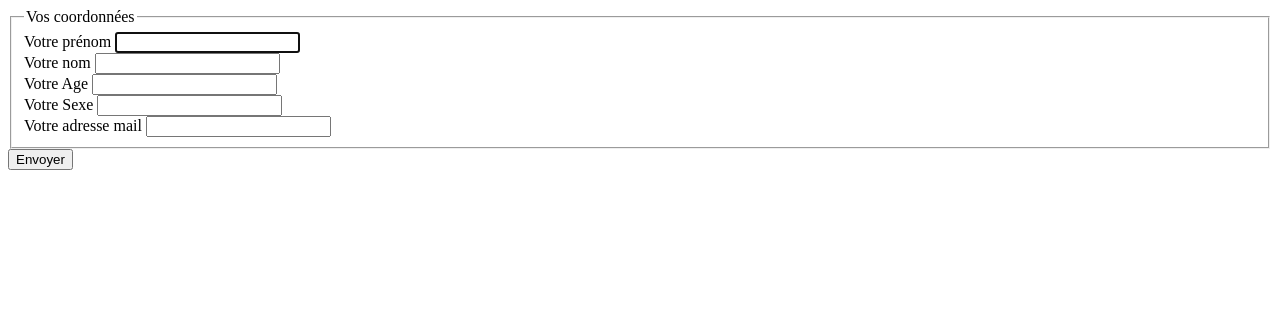
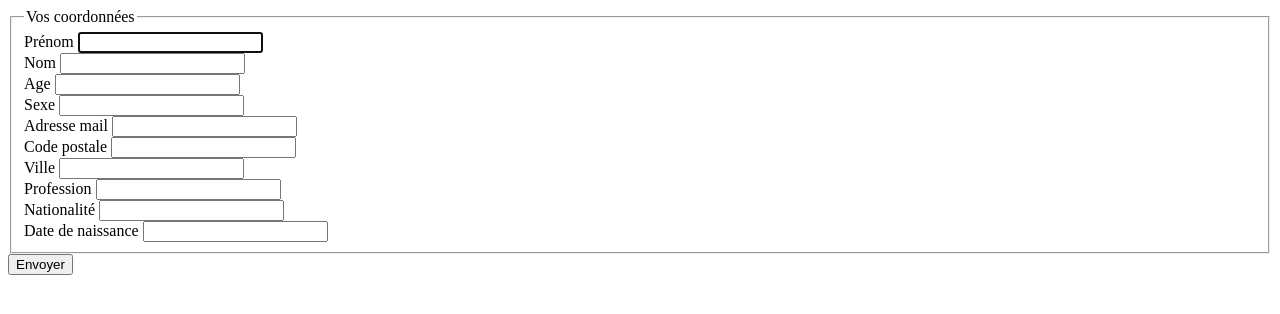
Before and after one commit to Fabian59II/ProjetFormulaire, a plain HTML site: page index.html in a window 1280 px wide. Drawn offline with Linux system fonts and the light colour scheme.

Commit message:
ajout ville profession nationalité date de naissance

```diff
--- a/index.html
+++ b/index.html
@@ -11,17 +11,26 @@
         <form action="" method="">
             <fieldset>
             <legend>Vos coordonnées</legend>
-            <label for="Prénom">Votre prénom</label>
+            <label for="Prénom">Prénom</label>
             <input type="text" name="Prénom" id="Prénom" autofocus required> <br>
-            <label for="Nom">Votre nom</label>
+            <label for="Nom">Nom</label>
             <input type="text" name="Nom" id="Nom" autofocus required> <br>
-            <label for="Age">Votre Age</label>
+            <label for="Age">Age</label>
             <input type="text" name="Age" id="Age" autofocus required> <br>
-            <label for="Sexe">Votre Sexe</label>
+            <label for="Sexe">Sexe</label>
             <input type="text" name="Sexe" id="Sexe" autofocus required> <br>
-            <label for="Adresse mail">Votre adresse mail</label>
+            <label for="Adresse mail">Adresse mail</label>
             <input type="text" name="Adresse mail" id="adresse mail" autofocus required> <br>
-
+            <label for="Adresse postale"> Code postale</label>
+            <input type="text" name="Adresse postale" id="Adresse postale" autofocus required> <br>
+            <label for="Ville">Ville</label>
+            <input type="text" name="Ville" id="Ville" autofocus required> <br>
+            <label for="Profession">Profession</label>
+            <input type="text" name="Profession" id="Profession" autofocus required> <br>
+            <label for="Nationalité">Nationalité</label>
+            <input type="text" name="Nationalité" id="Nationalité" autofocus required> <br>
+            <label for="Date de naissance">Date de naissance</label>
+            <input type="text" name="Date de naissance" id="Date de naissance" autofocus required> <br>
             </fieldset>
             <input type="submit" value="Envoyer">
         </form>
```
